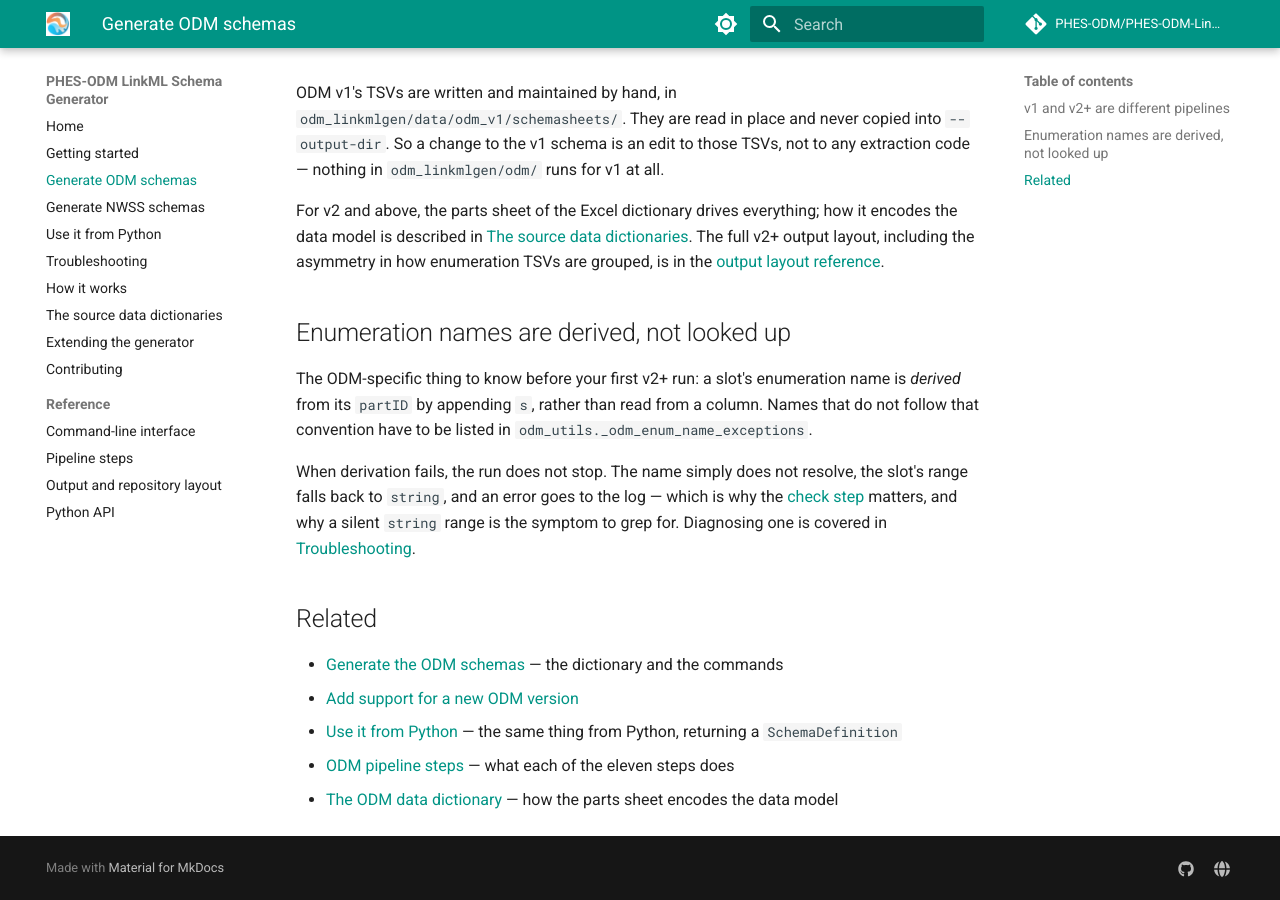
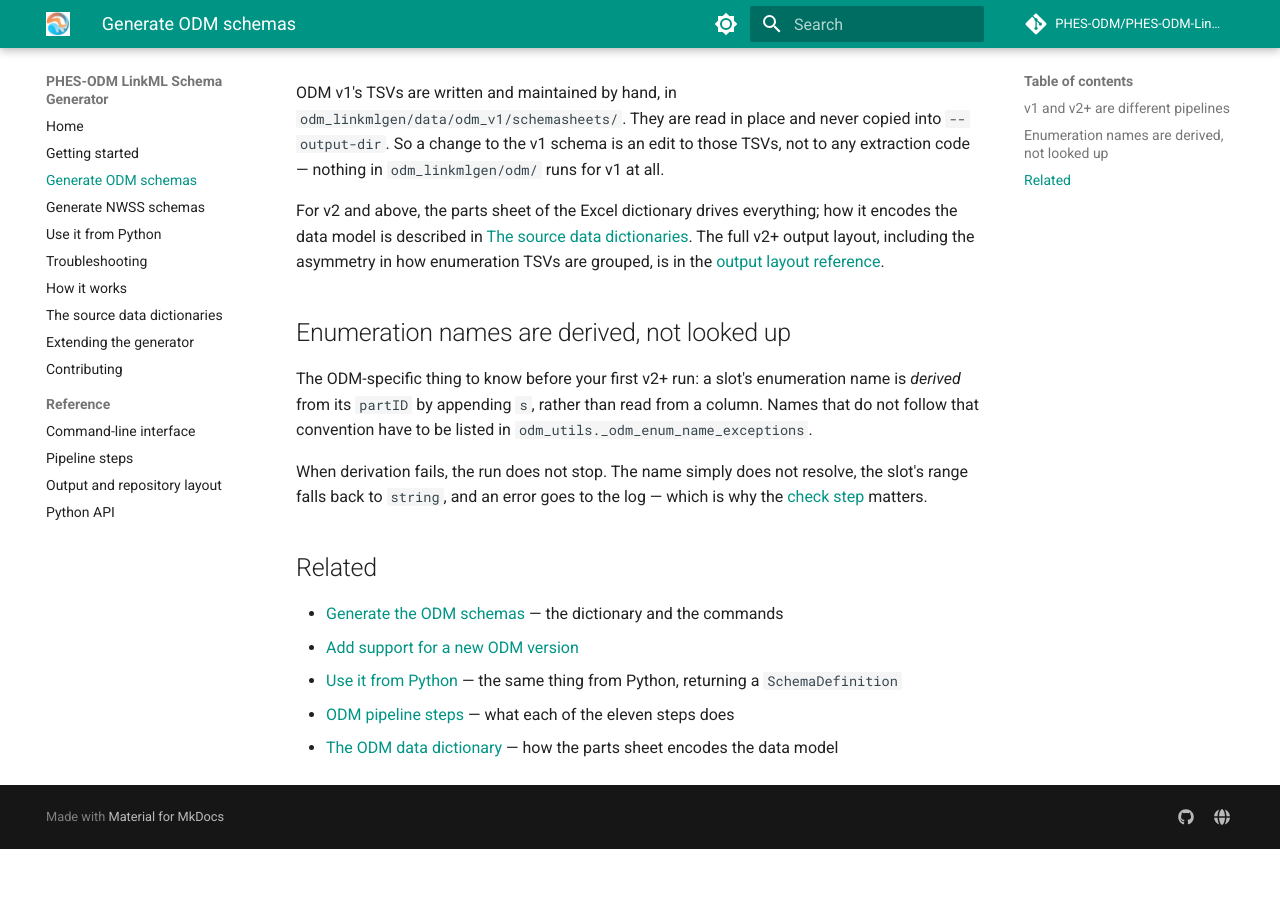
Before and after one commit to PHES-ODM/PHES-ODM-LinkMLGenerator, an MkDocs documentation site: the page built from docs/odm-schemas.md, in a window 1280 px wide and 900 px high, scrolled down 569 px. Built offline with MkDocs 1.6.1 and Material for MkDocs 9.7.7, drawn with Linux system fonts in a browser that asks for light colours; comment, search, counter and statistics services are not loaded; after the commit the page ends 1418 px from its top, so only the background shows below that.

Commit message:
Removed mention of grepping for range falling back to 'string' (removed from Troubleshooting documentation)

```diff
--- a/docs/odm-schemas.md
+++ b/docs/odm-schemas.md
@@ -39,9 +39,7 @@ column. Names that do not follow that convention have to be listed in
 
 When derivation fails, the run does not stop. The name simply does not resolve,
 the slot's range falls back to `string`, and an error goes to the log — which is
-why the [check step](index.md#check-the-odm-result) matters, and why a silent
-`string` range is the symptom to grep for. Diagnosing one is covered in
-[Troubleshooting](troubleshooting.md#2-check-schemasheetstsv).
+why the [check step](index.md#check-the-odm-result) matters.
 
 ## Related
 
```
